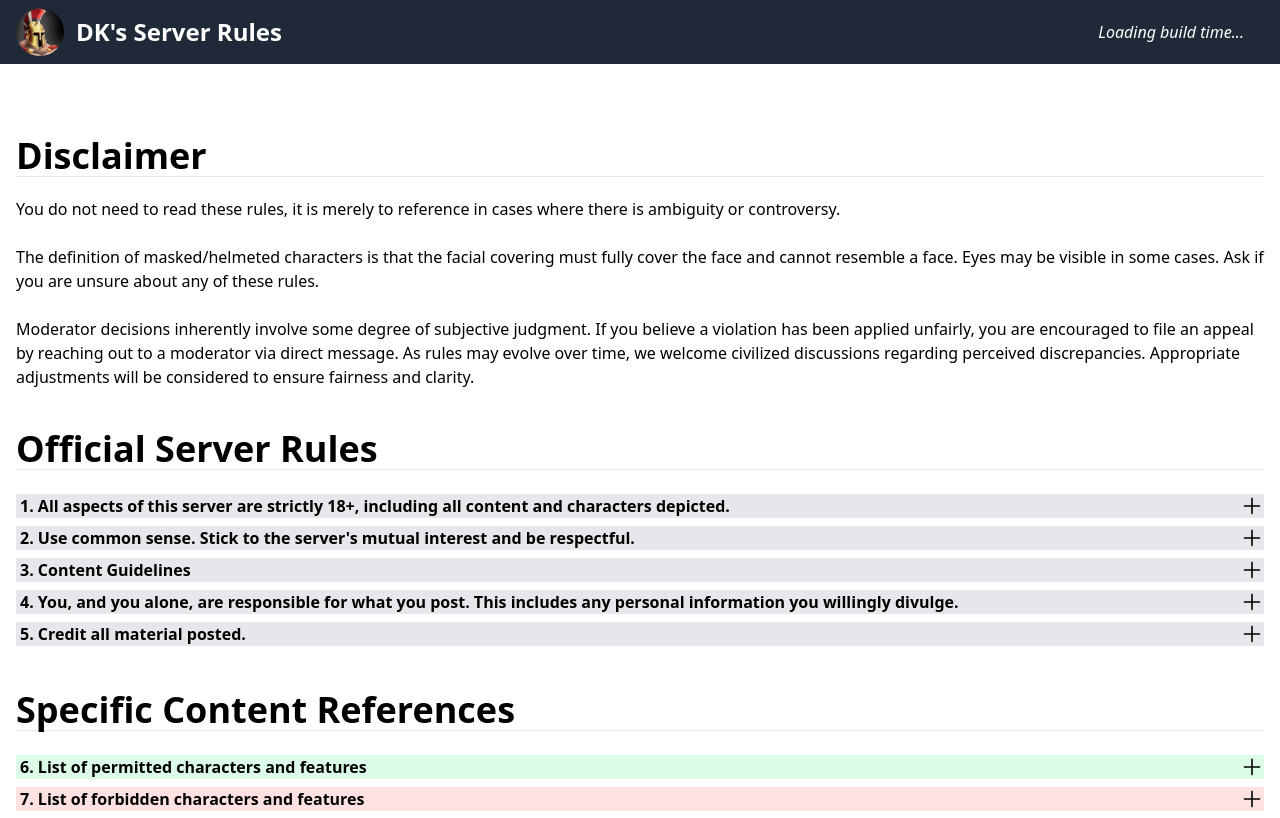
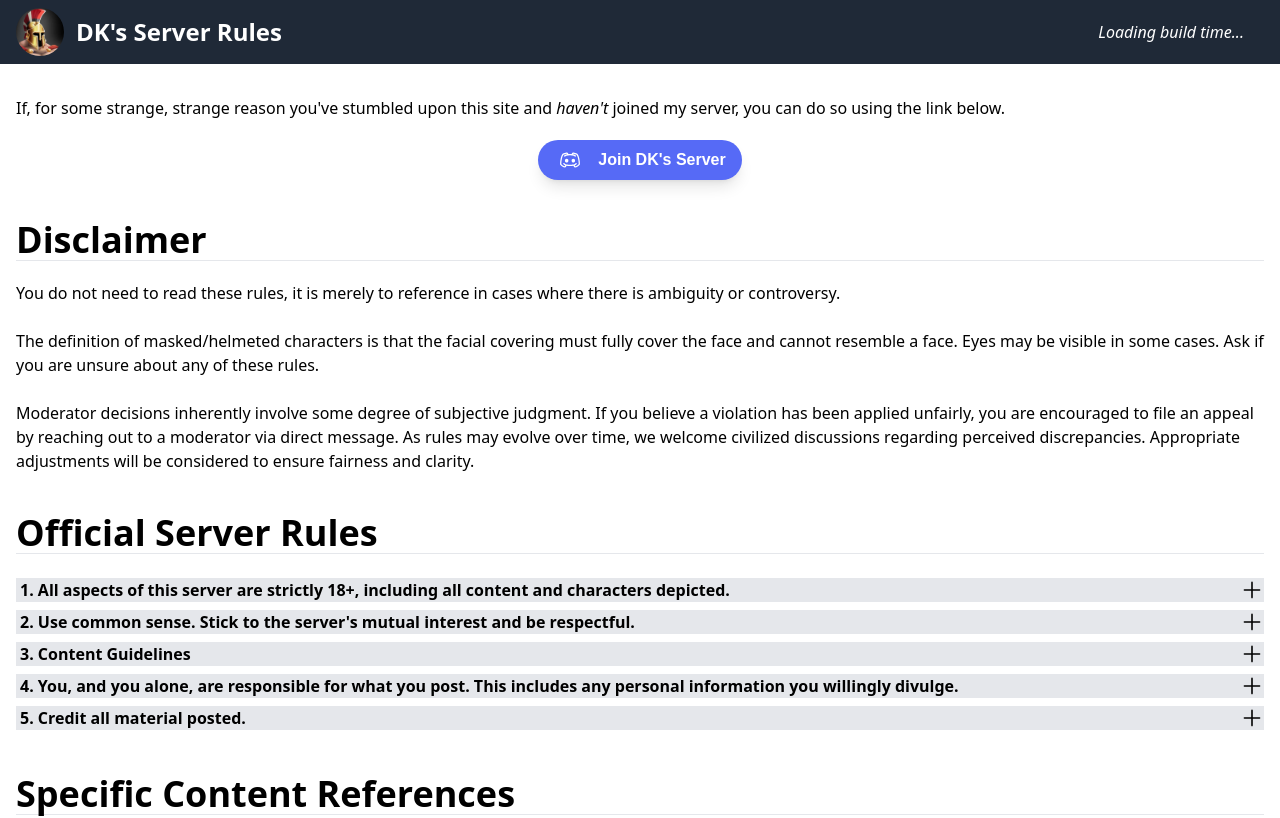
Before and after one commit to dk-wiki/server-rules, a React (Vite) app: page / in a window 1280 px wide. Shown: the top 818 px of the page. Built offline with nearby package versions, Linux system fonts and the light colour scheme; no server answers.

Commit message:
Readded Link

```diff
--- a/src/App.jsx
+++ b/src/App.jsx
@@ -16,12 +16,12 @@ function App() {
       <Header />
       <main className="flex-grow flex-1">
         <div className="max-w-screen-xl mx-auto px-4 py-8 text-left">
-{/*           <p>
+          <p>
             If, for some strange, strange reason you've stumbled upon this site and <i>haven't</i> joined my server, you can do so using the link below.
           </p>
           <div className="w-full flex justify-center items-center mt-5">
             <DiscordJoinButton onClick={handleJoinClick} />
-          </div> */}
+          </div>
           <h1 className="text-4xl font-bold pt-10">
             Disclaimer
           </h1>
@@ -108,7 +108,7 @@ function App() {
                 2.4. Any form of discrimination, breaches of privacy, fake/misleading content, malicious content will not be tolerated.
               </li>
               <li>
-              2.5. While we care about the well-being of our community members, this server is not equipped to provide support for crisis situations or personal emergencies. If you're experiencing distress or need help, we strongly encourage reaching out to trusted friends, family, or professional resources that can provide the care and support you deserve.
+                2.5. While we care about the well-being of our community members, this server is not equipped to provide support for crisis situations or personal emergencies. If you're experiencing distress or need help, we strongly encourage reaching out to trusted friends, family, or professional resources that can provide the care and support you deserve.
               </li>
             </ul>
           </ExpandableSection>
```
